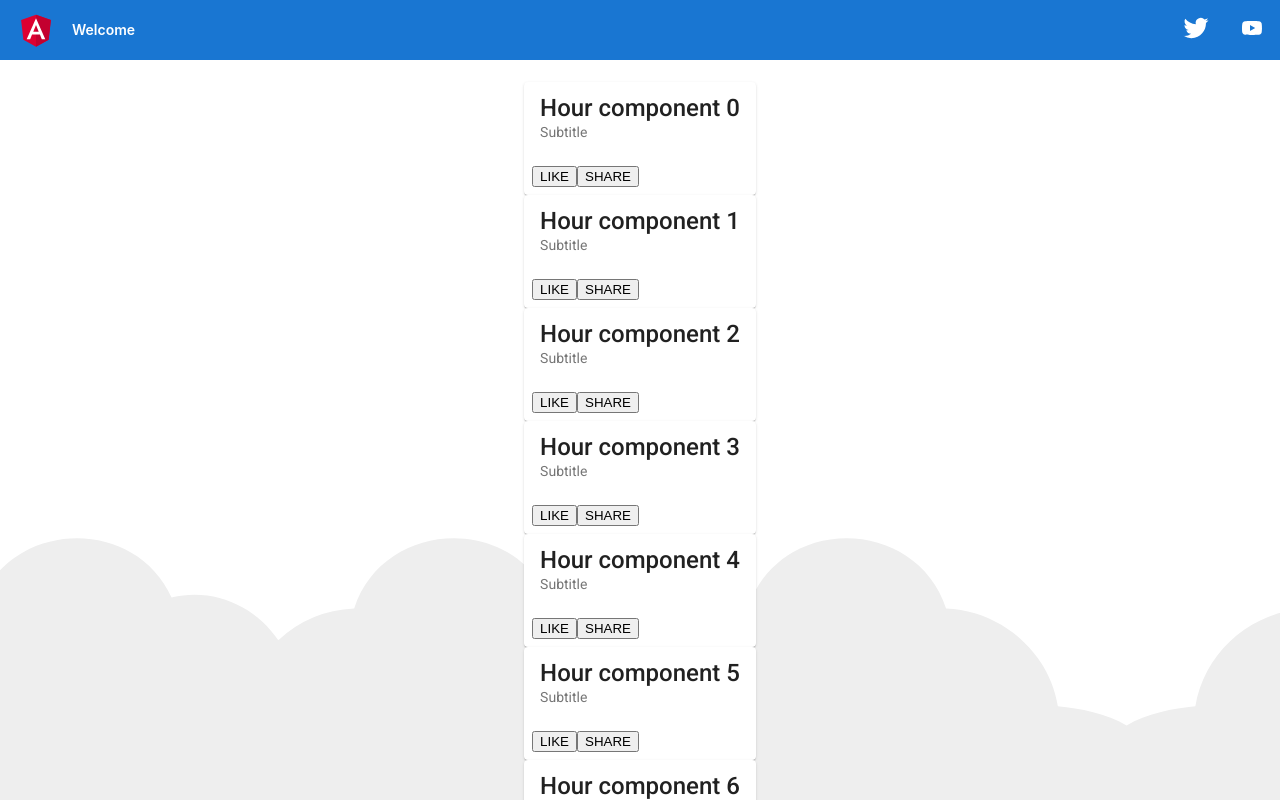
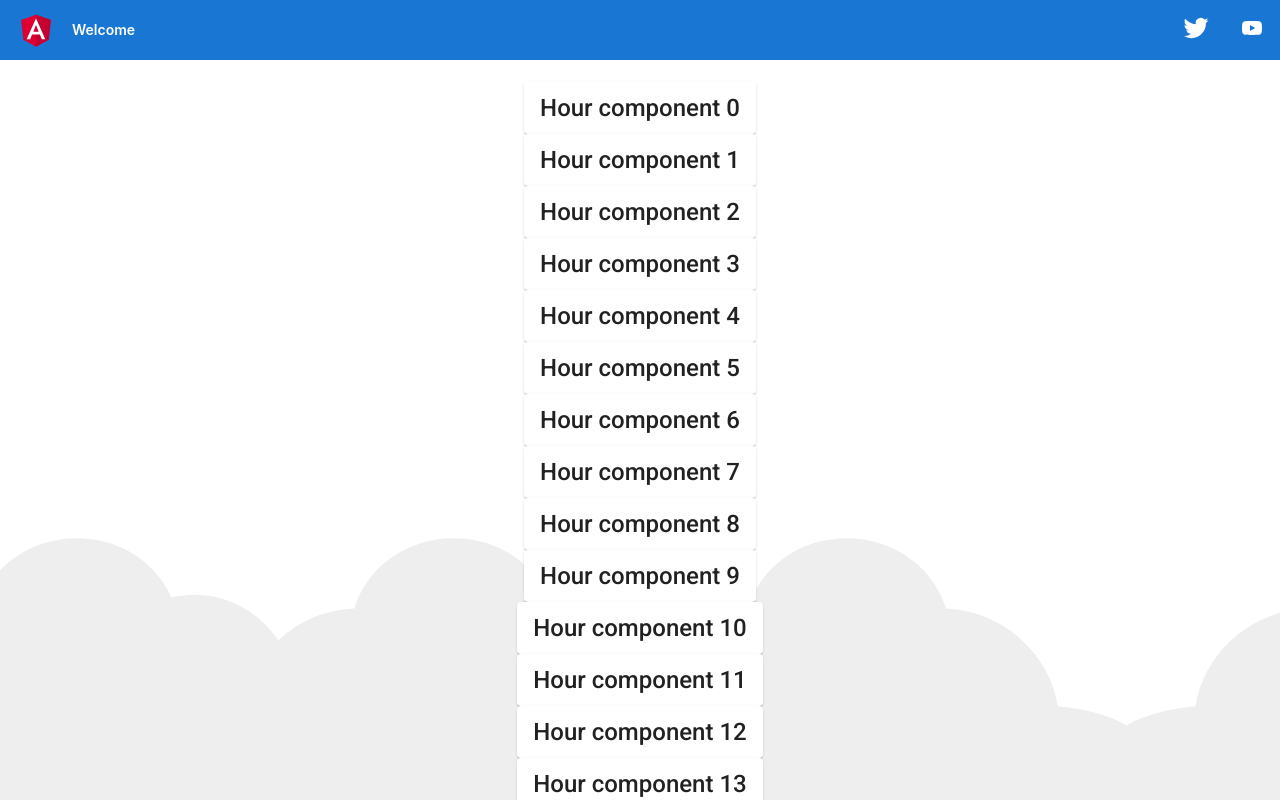
Before and after one commit to zbindenp/PV-Eigenverbrauch-Optimizer, an Angular app in the folder pvoptimizer/: page / in a window 1280 px wide. Shown: the top 800 px of the page. Built offline with nearby package versions, Linux system fonts and the light colour scheme.

Commit message:
simplified hour component

```diff
--- a/pvoptimizer/src/app/hour/hour.component.html
+++ b/pvoptimizer/src/app/hour/hour.component.html
@@ -1,8 +1,3 @@
 <mat-card>
     <mat-card-title>Hour component {{hour}}</mat-card-title>
-    <mat-card-subtitle>Subtitle</mat-card-subtitle>
-    <mat-card-actions>
-      <button mat-button>LIKE</button>
-      <button mat-button>SHARE</button>
-    </mat-card-actions>
   </mat-card>
```
